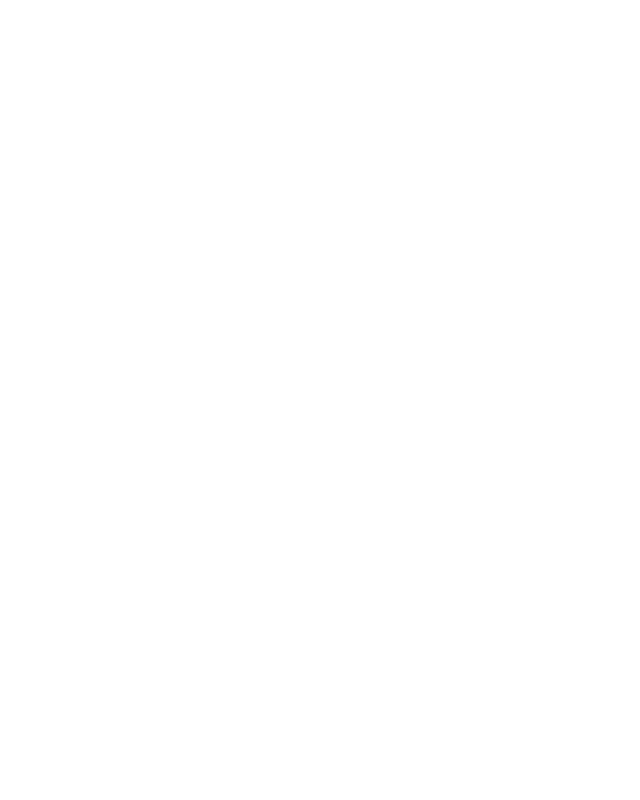
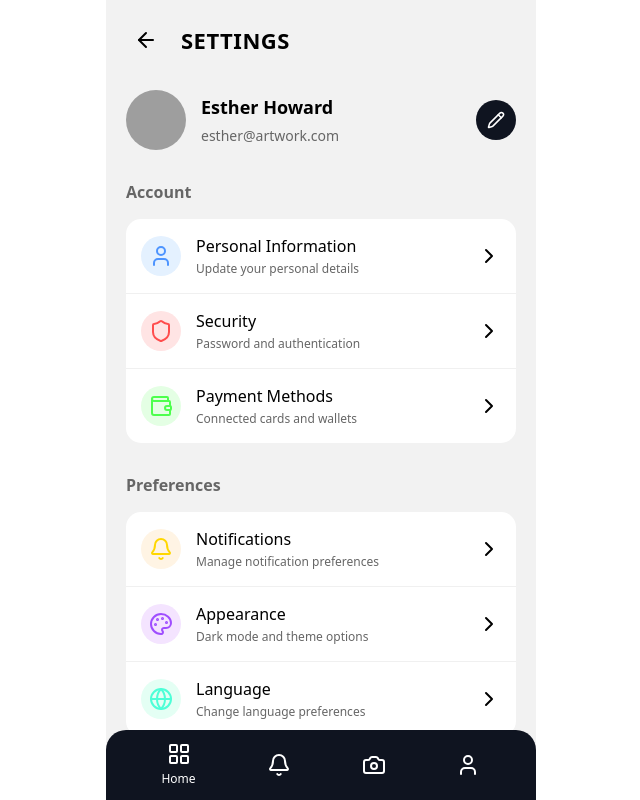
Before and after one commit to volkanakyel/artwork, a Nuxt app: page /settings in a window 1280 px wide. Before the commit this address had no page. Shown: the whole page, without its empty margins (319-959 px from the left). Built offline with nearby package versions, Linux system fonts and the light colour scheme; grey boxes are pictures that could not be loaded.

Commit message:
settings pages with user main settings

```diff
--- /dev/null
+++ b/pages/settings.vue
@@ -0,0 +1,387 @@
+<template>
+  <div class="profile-page">
+    <!-- Header -->
+    <header class="profile-header">
+      <button
+        class="back-button"
+        @click="goToHome"
+      >
+        <ArrowLeftIcon />
+      </button>
+      <h1>SETTINGS</h1>
+    </header>
+
+    <!-- User Profile Section -->
+    <div class="profile-section">
+      <div class="profile-info">
+        <div class="profile-avatar">
+          <img
+            src="https://randomuser.me/api/portraits/women/44.jpg"
+            alt="Esther Howard"
+          />
+        </div>
+        <div class="profile-details">
+          <h2>Esther Howard</h2>
+          <p>esther@artwork.com</p>
+        </div>
+      </div>
+      <button class="edit-button">
+        <PencilIcon size="18" />
+      </button>
+    </div>
+
+    <!-- Settings Sections -->
+    <div class="settings-group">
+      <h3>Account</h3>
+      <div class="settings-list">
+        <div class="settings-item">
+          <div class="settings-icon account">
+            <UserIcon />
+          </div>
+          <div class="settings-info">
+            <div class="settings-title">Personal Information</div>
+            <div class="settings-subtitle">Update your personal details</div>
+          </div>
+          <ChevronRightIcon />
+        </div>
+
+        <div class="settings-item">
+          <div class="settings-icon security">
+            <ShieldIcon />
+          </div>
+          <div class="settings-info">
+            <div class="settings-title">Security</div>
+            <div class="settings-subtitle">Password and authentication</div>
+          </div>
+          <ChevronRightIcon />
+        </div>
+
+        <div class="settings-item">
+          <div class="settings-icon wallet">
+            <WalletIcon />
+          </div>
+          <div class="settings-info">
+            <div class="settings-title">Payment Methods</div>
+            <div class="settings-subtitle">Connected cards and wallets</div>
+          </div>
+          <ChevronRightIcon />
+        </div>
+      </div>
+    </div>
+
+    <div class="settings-group">
+      <h3>Preferences</h3>
+      <div class="settings-list">
+        <div class="settings-item">
+          <div class="settings-icon notifications">
+            <BellIcon />
+          </div>
+          <div class="settings-info">
+            <div class="settings-title">Notifications</div>
+            <div class="settings-subtitle">Manage notification preferences</div>
+          </div>
+          <ChevronRightIcon />
+        </div>
+
+        <div class="settings-item">
+          <div class="settings-icon appearance">
+            <PaletteIcon />
+          </div>
+          <div class="settings-info">
+            <div class="settings-title">Appearance</div>
+            <div class="settings-subtitle">Dark mode and theme options</div>
+          </div>
+          <ChevronRightIcon />
+        </div>
+
+        <div class="settings-item">
+          <div class="settings-icon language">
+            <GlobeIcon />
+          </div>
+          <div class="settings-info">
+            <div class="settings-title">Language</div>
+            <div class="settings-subtitle">Change language preferences</div>
+          </div>
+          <ChevronRightIcon />
+        </div>
+      </div>
+    </div>
+
+    <div class="settings-group">
+      <h3>Other</h3>
+      <div class="settings-list">
+        <div class="settings-item">
+          <div class="settings-icon help">
+            <HelpCircleIcon />
+          </div>
+          <div class="settings-info">
+            <div class="settings-title">Help & Support</div>
+            <div class="settings-subtitle">FAQs and contact support</div>
+          </div>
+          <ChevronRightIcon />
+        </div>
+
+        <div class="settings-item danger">
+          <div class="settings-icon logout">
+            <LogOutIcon />
+          </div>
+          <div class="settings-info">
+            <div class="settings-title">Log Out</div>
+          </div>
+          <ChevronRightIcon />
+        </div>
+      </div>
+    </div>
+
+    <BottomNav />
+  </div>
+</template>
+
+<script setup>
+import { inject } from 'vue'
+import {
+  ArrowLeft as ArrowLeftIcon,
+  Bell as BellIcon,
+  ChevronRight as ChevronRightIcon,
+  Globe as GlobeIcon,
+  HelpCircle as HelpCircleIcon,
+  LogOut as LogOutIcon,
+  Palette as PaletteIcon,
+  Pencil as PencilIcon,
+  Shield as ShieldIcon,
+  User as UserIcon,
+  Wallet as WalletIcon,
+} from 'lucide-vue-next'
+
+const goToHome = inject('goToHome')
+</script>
+
+<style scoped>
+.profile-page {
+  position: relative;
+  width: 100%;
+  max-width: 430px;
+  height: 100vh;
+  margin: 0 auto;
+  background-color: #f2f2f2;
+  overflow-y: auto;
+  padding: 20px;
+  padding-bottom: 80px;
+}
+
+.profile-header {
+  display: flex;
+  align-items: center;
+  margin-bottom: 30px;
+}
+
+.back-button {
+  background: none;
+  border: none;
+  padding: 8px;
+  margin-right: 15px;
+  cursor: pointer;
+  color: #000;
+}
+
+.profile-header h1 {
+  font-size: 22px;
+  font-weight: 700;
+  letter-spacing: 0.5px;
+}
+
+.profile-section {
+  display: flex;
+  justify-content: space-between;
+  align-items: center;
+  margin-bottom: 30px;
+  animation: fadeIn 0.5s ease forwards;
+}
+
+.profile-info {
+  display: flex;
+  align-items: center;
+  gap: 15px;
+}
+
+.profile-avatar {
+  width: 60px;
+  height: 60px;
+  border-radius: 50%;
+  overflow: hidden;
+}
+
+.profile-avatar img {
+  width: 100%;
+  height: 100%;
+  object-fit: cover;
+}
+
+.profile-details h2 {
+  font-size: 18px;
+  font-weight: 600;
+  margin-bottom: 4px;
+}
+
+.profile-details p {
+  font-size: 14px;
+  color: #666;
+}
+
+.edit-button {
+  width: 40px;
+  height: 40px;
+  border-radius: 50%;
+  background-color: #0f1420;
+  color: #fff;
+  border: none;
+  display: flex;
+  align-items: center;
+  justify-content: center;
+  cursor: pointer;
+  transition: transform 0.2s ease;
+}
+
+.edit-button:hover {
+  transform: scale(1.05);
+}
+
+.settings-group {
+  margin-bottom: 30px;
+  animation: slideUp 0.5s ease forwards;
+}
+
+.settings-group h3 {
+  font-size: 16px;
+  font-weight: 600;
+  margin-bottom: 15px;
+  color: #666;
+}
+
+.settings-list {
+  background: #fff;
+  border-radius: 15px;
+  overflow: hidden;
+}
+
+.settings-item {
+  display: flex;
+  align-items: center;
+  padding: 15px;
+  cursor: pointer;
+  transition: all 0.2s ease;
+  animation: slideIn 0.3s ease forwards;
+  opacity: 0;
+}
+
+.settings-item:not(:last-child) {
+  border-bottom: 1px solid #f0f0f0;
+}
+
+.settings-item:hover {
+  background-color: #f9f9f9;
+}
+
+.settings-icon {
+  width: 40px;
+  height: 40px;
+  border-radius: 50%;
+  display: flex;
+  align-items: center;
+  justify-content: center;
+  margin-right: 15px;
+}
+
+.settings-icon.account {
+  background-color: #e4f1ff;
+  color: #4d94ff;
+}
+.settings-icon.security {
+  background-color: #ffe4e4;
+  color: #ff4d4d;
+}
+.settings-icon.wallet {
+  background-color: #e4ffe4;
+  color: #4dff4d;
+}
+.settings-icon.notifications {
+  background-color: #fff4e4;
+  color: #ffd700;
+}
+.settings-icon.appearance {
+  background-color: #f4e4ff;
+  color: #9f4dff;
+}
+.settings-icon.language {
+  background-color: #e4fff4;
+  color: #4dffd7;
+}
+.settings-icon.help {
+  background-color: #ffe4f4;
+  color: #ff4d94;
+}
+.settings-icon.logout {
+  background-color: #ffe4e4;
+  color: #ff4d4d;
+}
+
+.settings-info {
+  flex: 1;
+}
+
+.settings-title {
+  font-size: 16px;
+  font-weight: 500;
+  margin-bottom: 2px;
+}
+
+.settings-subtitle {
+  font-size: 12px;
+  color: #666;
+}
+
+.danger .settings-title {
+  color: #ff4d4d;
+}
+
+@keyframes fadeIn {
+  from {
+    opacity: 0;
+  }
+  to {
+    opacity: 1;
+  }
+}
+
+@keyframes slideUp {
+  from {
+    transform: translateY(20px);
+    opacity: 0;
+  }
+  to {
+    transform: translateY(0);
+    opacity: 1;
+  }
+}
+
+@keyframes slideIn {
+  from {
+    transform: translateX(-20px);
+    opacity: 0;
+  }
+  to {
+    transform: translateX(0);
+    opacity: 1;
+  }
+}
+
+.settings-item:nth-child(1) {
+  animation-delay: 0.1s;
+}
+.settings-item:nth-child(2) {
+  animation-delay: 0.2s;
+}
+.settings-item:nth-child(3) {
+  animation-delay: 0.3s;
+}
+</style>
```
